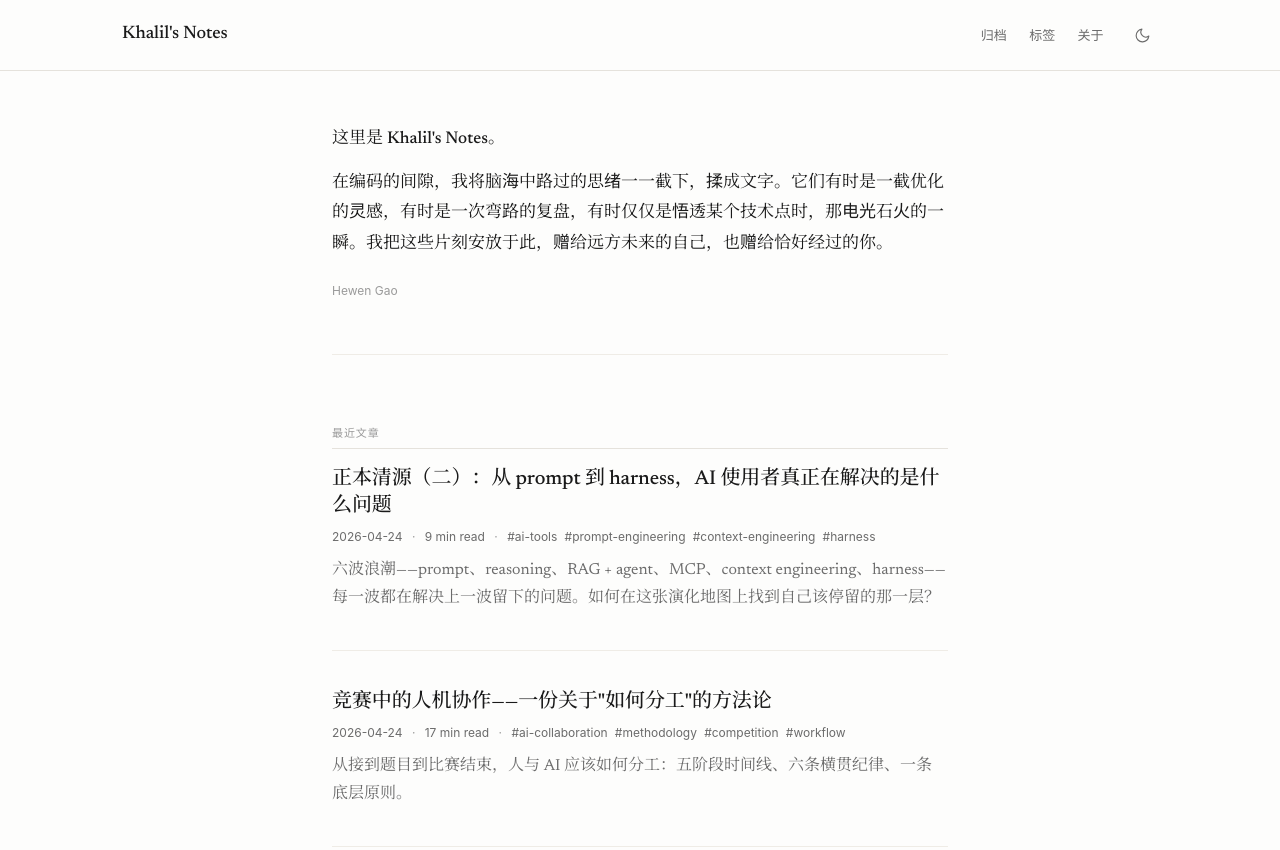
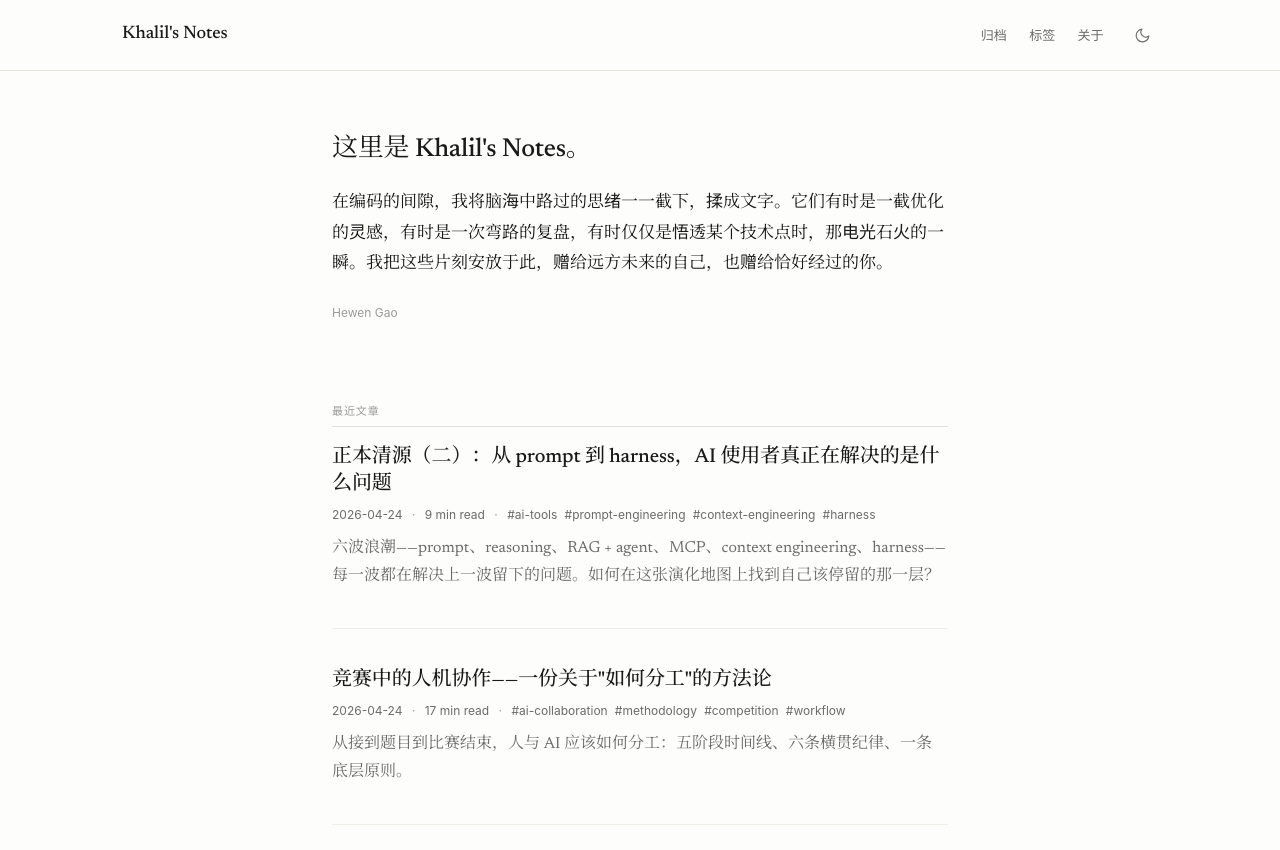
Before and after one commit to Autumn1337/khalilgao-blog, an Astro site: page / in a window 1280 px wide. Shown: the top 850 px of the page. Built offline with nearby package versions, Linux system fonts and the light colour scheme; Astro itself is replaced by a stand-in of ours; some packages are replaced by stand-ins of ours.

Commit message:
fix(home): hero line + drop the divider rule
Autumn's read on the previous fix: the divider line Autumn rightly
called ugly, and the right move was type-hierarchy, not a horizontal
rule. Lifted "这里是 Khalil's Notes。" into its own .home-intro__hero
class at clamp(20px, 17.5px + 0.7vw, 26px) so it sits between body
(17) and h2 (22) — visually senior to the intro paragraph, junior
to any h1 on the page. Removed .home-intro's border-bottom and
padding-bottom now that the type does the structural work.

Co-Authored-By: Claude Opus 4.7 (1M context) <noreply@anthropic.com>

```diff
--- a/src/pages/index.astro
+++ b/src/pages/index.astro
@@ -19,7 +19,7 @@ const recent = sorted.slice(0, 5).map((p) => ({
 <BaseLayout title="Khalil's Notes">
   <div class="home container-prose">
     <section class="home-intro">
-      <p>这里是 <strong>Khalil's Notes</strong>。</p>
+      <p class="home-intro__hero">这里是 <strong>Khalil's Notes</strong>。</p>
       <p>
         在编码的间隙，我将脑海中路过的思绪一一截下，揉成文字。它们有时是一截优化的灵感，有时是一次弯路的复盘，有时仅仅是悟透某个技术点时，那电光石火的一瞬。我把这些片刻安放于此，赠给远方未来的自己，也赠给恰好经过的你。
       </p>
@@ -51,9 +51,7 @@ const recent = sorted.slice(0, 5).map((p) => ({
     font-size: var(--fs-body);
     line-height: 1.8;
     color: var(--text);
-    margin-bottom: 4em;
-    padding-bottom: 2.5em;
-    border-bottom: 0.5px solid var(--border-faint);
+    margin-bottom: 4.5em;
   }
   .home-intro p {
     margin: 0.8em 0;
@@ -61,11 +59,19 @@ const recent = sorted.slice(0, 5).map((p) => ({
   .home-intro strong {
     font-weight: 500;
   }
+  /* Hero line — sized between body and h2 so it reads as a named
+     opener without competing with the site-wide h1 typography. */
+  .home-intro__hero {
+    font-size: clamp(20px, 17.5px + 0.7vw, 26px);
+    line-height: 1.4;
+    letter-spacing: -0.01em;
+    margin: 0 0 1em;
+  }
   .home-intro__sig {
     font-family: var(--font-ui);
     font-size: var(--fs-meta);
     color: var(--text-faint);
-    margin-top: 1.6em !important;
+    margin-top: 1.8em !important;
   }
   .home-more {
     font-family: var(--font-ui);
```
